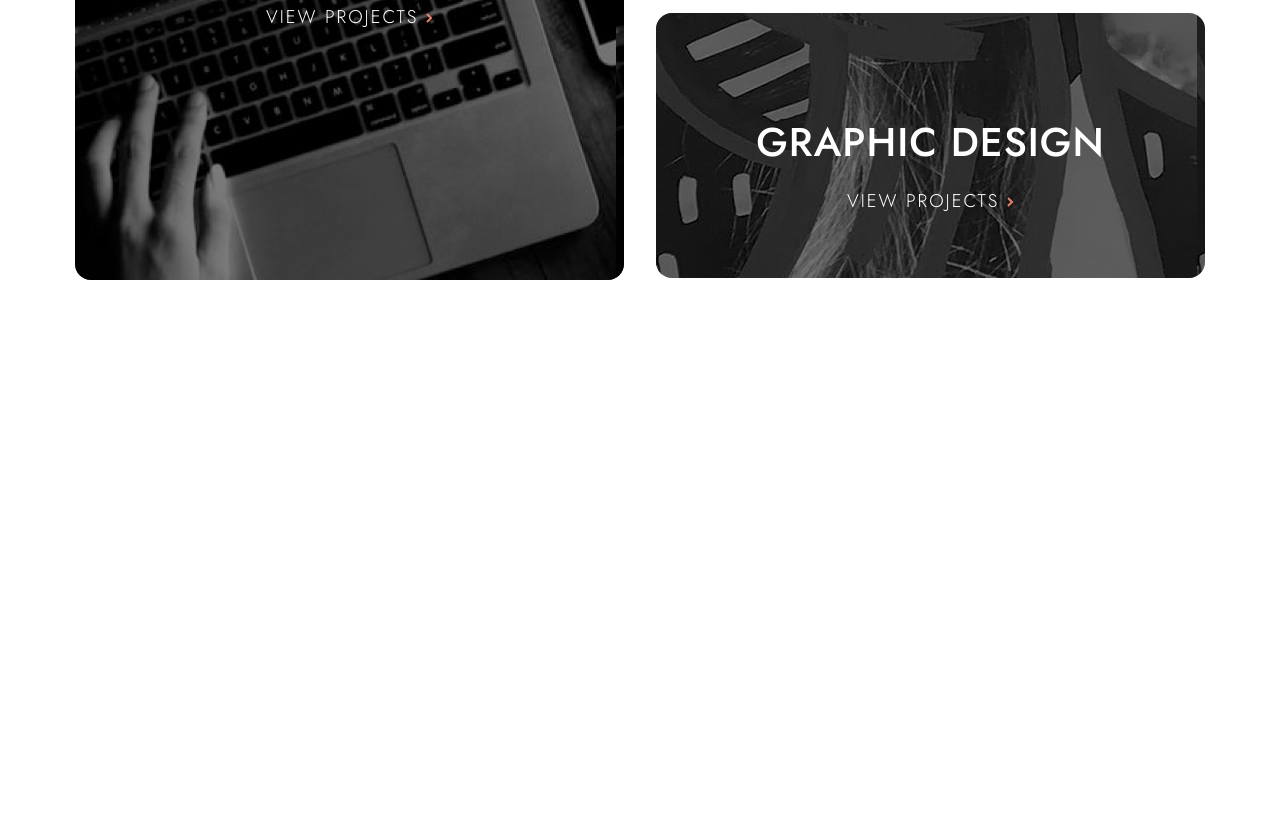
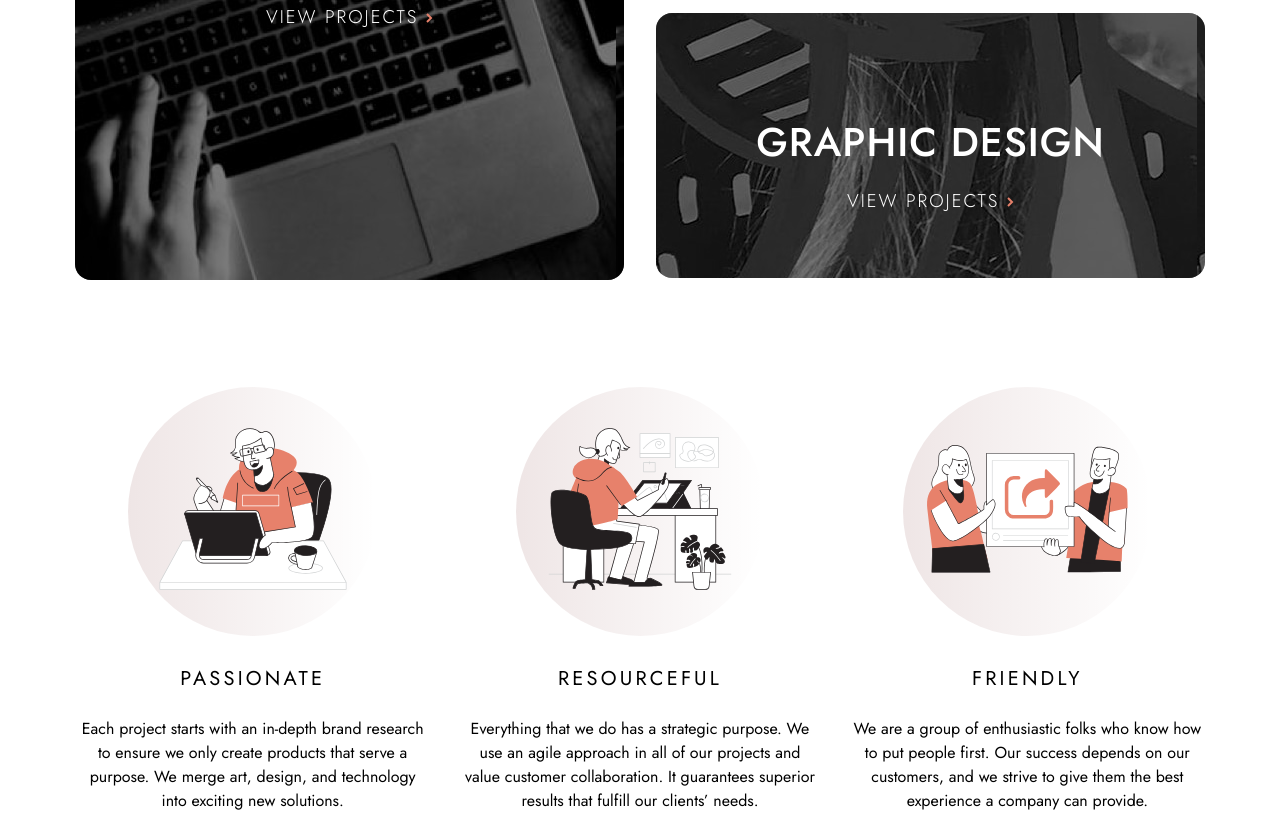
Before and after one commit to MuhammadRizwan-29/fem-designo, a plain HTML site: page index.html in a window 1280 px wide. Shown: the part 1135-1948 px from the top of the page. Before the commit the page ends 1495 px from the top, so only its background shows below. Drawn offline with Linux system fonts and the light colour scheme.

Commit message:
Why us section has been created for desktop.

```diff
--- a/app/style.css
+++ b/app/style.css
@@ -81,7 +81,6 @@ button.hamburger--icon {
   height: 640px;
   position: relative;
 }
-
 .hero--sec::before {
   content: "";
   width: 1050px;
@@ -210,3 +209,33 @@ button.hamburger--icon {
   background-image: url(./../src/images/image-graphic-design.jpg);
   min-height: 300;
 }
+/* Why Choose us */
+.why--us {
+  display: flex;
+  align-items: center;
+  justify-content: center;
+  text-align: center;
+  gap: 2rem;
+}
+.why--us .why--us_card {
+  flex: 1;
+  flex-direction: column;
+}
+.oval--bg {
+  background-image: url(./../src/icons/bg-pattern-small-circle.svg);
+  background-repeat: no-repeat;
+  background-size: 70%;
+  background-position: center;
+  padding: 3rem 0;
+}
+.why--us_card h3 {
+  font-size: 1.25rem;
+  text-transform: uppercase;
+  font-weight: 400;
+  letter-spacing: 0.2rem;
+  margin-bottom: 1.5rem;
+}
+.why--us_card p {
+  line-height: 1.5;
+  font-weight: 400;
+}
--- a/index.html
+++ b/index.html
@@ -90,6 +90,52 @@
           </div>
         </div>
       </section>
+      <section class="why--us__sec">
+        <div class="container why--us">
+          <div class="why--us_card">
+            <div class="oval--bg">
+              <img
+                src="./src/icons/illustration-passionate.svg"
+                alt="Why choose us image"
+              />
+            </div>
+            <h3>Passionate</h3>
+            <p>
+              Each project starts with an in-depth brand research to ensure we
+              only create products that serve a purpose. We merge art, design,
+              and technology into exciting new solutions.
+            </p>
+          </div>
+          <div class="why--us_card">
+            <div class="oval--bg">
+              <img
+                src="./src/icons/illustration-resourceful.svg"
+                alt="Why choose us image"
+              />
+            </div>
+            <h3>Resourceful</h3>
+            <p>
+              Everything that we do has a strategic purpose. We use an agile
+              approach in all of our projects and value customer collaboration.
+              It guarantees superior results that fulfill our clients’ needs.
+            </p>
+          </div>
+          <div class="why--us_card">
+            <div class="oval--bg">
+              <img
+                src="./src/icons/illustration-friendly.svg"
+                alt="Why choose us image"
+              />
+            </div>
+            <h3>Friendly</h3>
+            <p>
+              We are a group of enthusiastic folks who know how to put people
+              first. Our success depends on our customers, and we strive to give
+              them the best experience a company can provide.
+            </p>
+          </div>
+        </div>
+      </section>
     </main>
   </body>
 </html>
```
